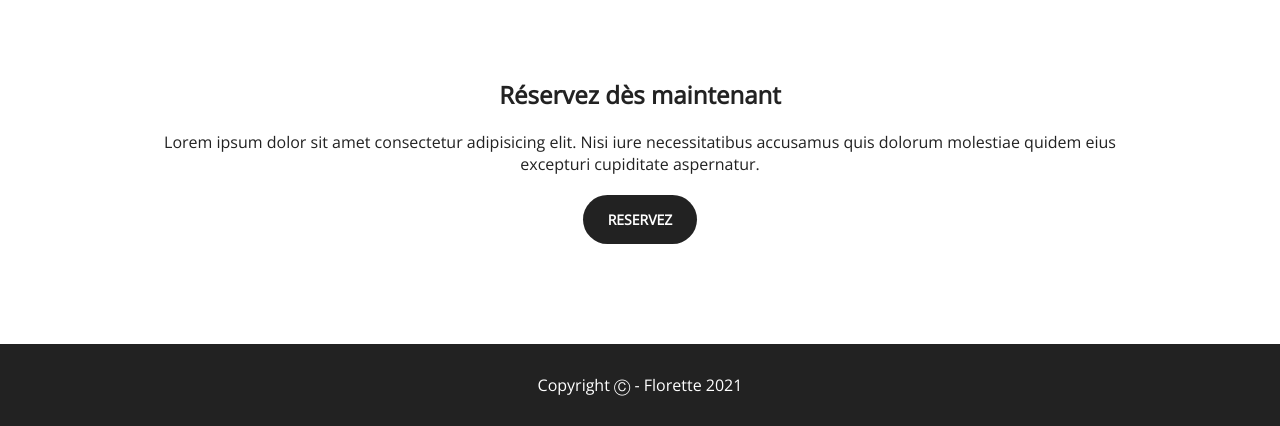
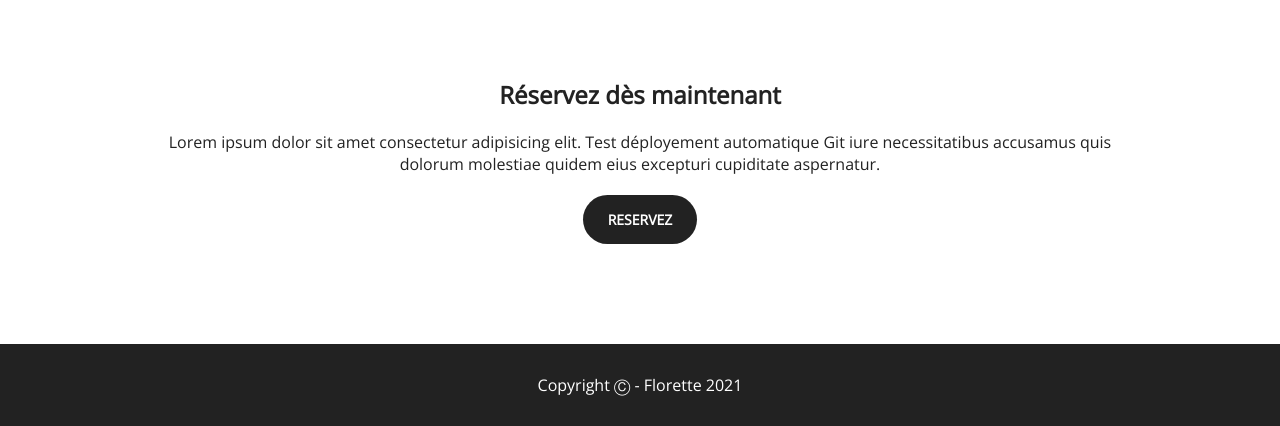
Before and after one commit to AurelienFay/cafe-florette, a plain HTML site: page index.html in a window 1280 px wide. Shown: the part 2010-2436 px from the top of the page. Drawn offline with nearby package versions, Linux system fonts and the light colour scheme.

Commit message:
Ajout de texte pour tester le déployement automatique git

```diff
--- a/index.html
+++ b/index.html
@@ -62,9 +62,9 @@
       <div class="container">
         <h2>Réservez dès maintenant</h2>
         <p>
-          Lorem ipsum dolor sit amet consectetur adipisicing elit. Nisi iure
-          necessitatibus accusamus quis dolorum molestiae quidem eius excepturi
-          cupiditate aspernatur.
+          Lorem ipsum dolor sit amet consectetur adipisicing elit. Test
+          déployement automatique Git iure necessitatibus accusamus quis dolorum
+          molestiae quidem eius excepturi cupiditate aspernatur.
         </p>
         <a class="btn btn-dark">RESERVEZ</a>
       </div>
```
